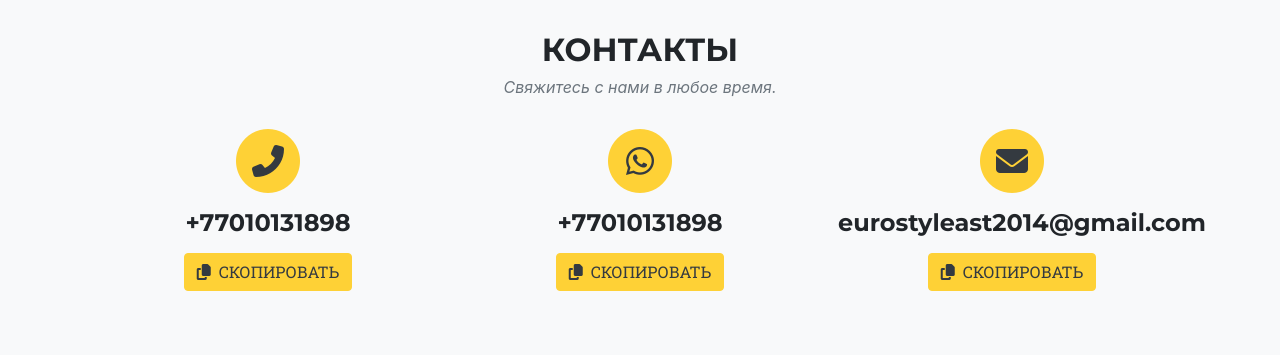
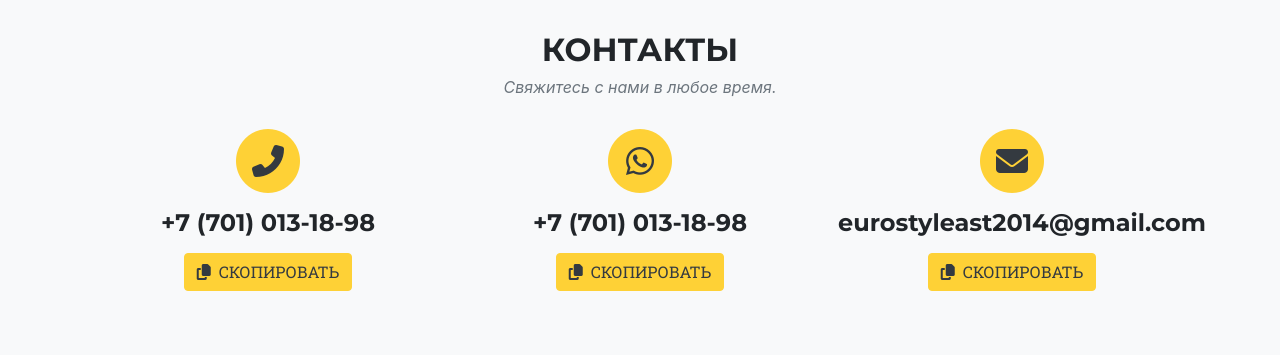
Before and after one commit to leonemsolis/renovation-site, a Flask app: page / in a window 1280 px wide. Shown: the part 3568-3923 px from the top of the page. Run offline with Flask 2, Linux system fonts and the light colour scheme; some libraries are stand-ins or nearby versions; some web fonts are replaced.

Commit message:
format phone number

```diff
--- a/templates/index.html
+++ b/templates/index.html
@@ -450,7 +450,7 @@
                             <i class="fas fa-circle fa-stack-2x text-primary"></i>
                             <i class="text-dark fas fa-phone-alt fa-stack-1x fa-inverse"></i>
                         </span>
-                        <h4>+77010131898</h4>
+                        <h4>+7 (701) 013-18-98</h4>
                         <button class="text-dark btn btn-primary text-uppercase" id="sendMessageButton"
                             onclick="copyclip('+77010131898')" title="Номер телефона"><i
                                 class="fas fa-copy"></i>&nbsp;&nbsp;Скопировать</button>
@@ -462,7 +462,7 @@
                             <i class="fas fa-circle fa-stack-2x text-primary"></i>
                             <i class="text-dark fab fa-whatsapp fa-stack-1x fa-inverse"></i>
                         </span>
-                        <h4>+77010131898</h4>
+                        <h4>+7 (701) 013-18-98</h4>
                         <button class="text-dark btn btn-primary text-uppercase" id="sendMessageButton"
                             onclick="copyclip('+77010131898')" title="Номер ватсап"><i
                                 class="fas fa-copy"></i>&nbsp;&nbsp;Скопировать</button>
```
